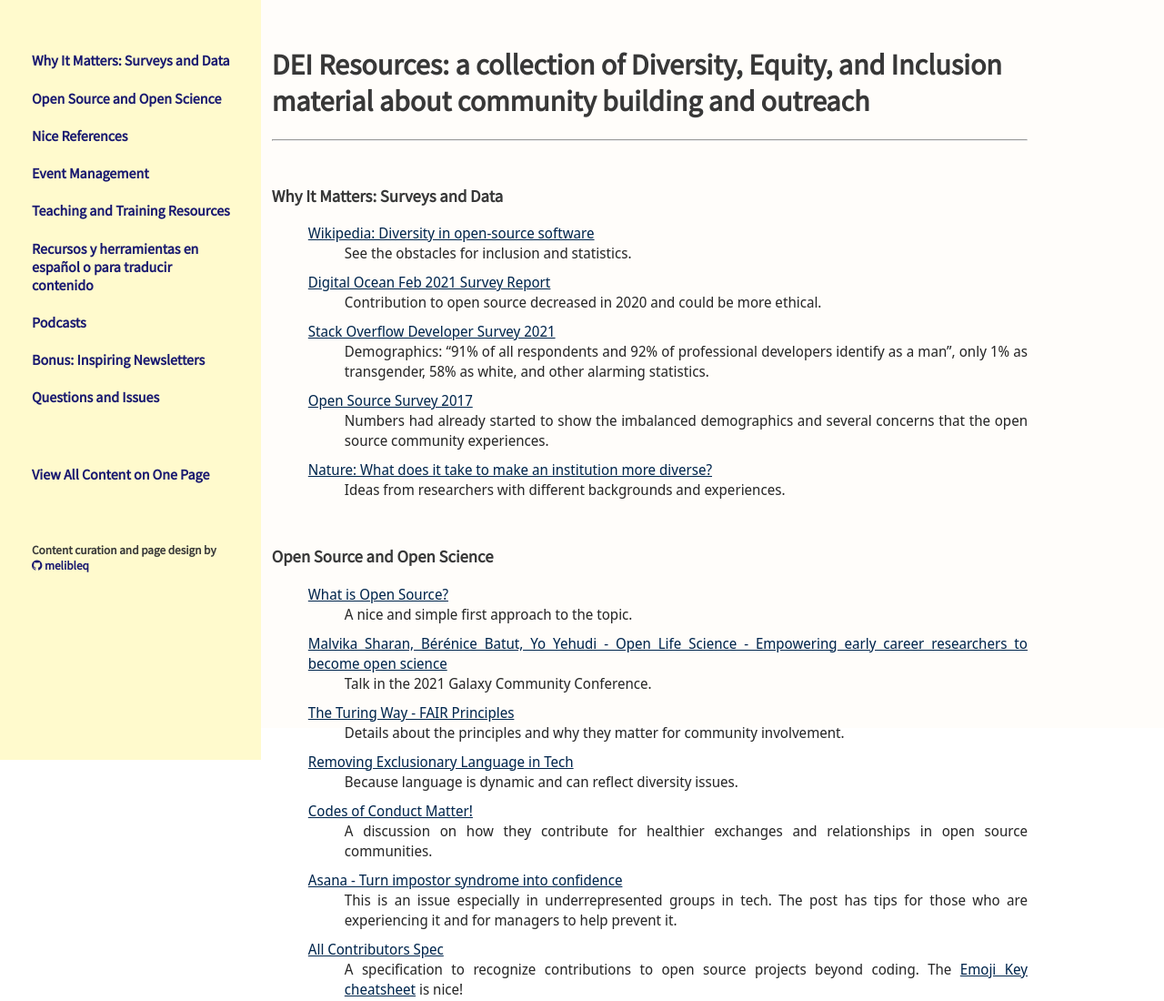
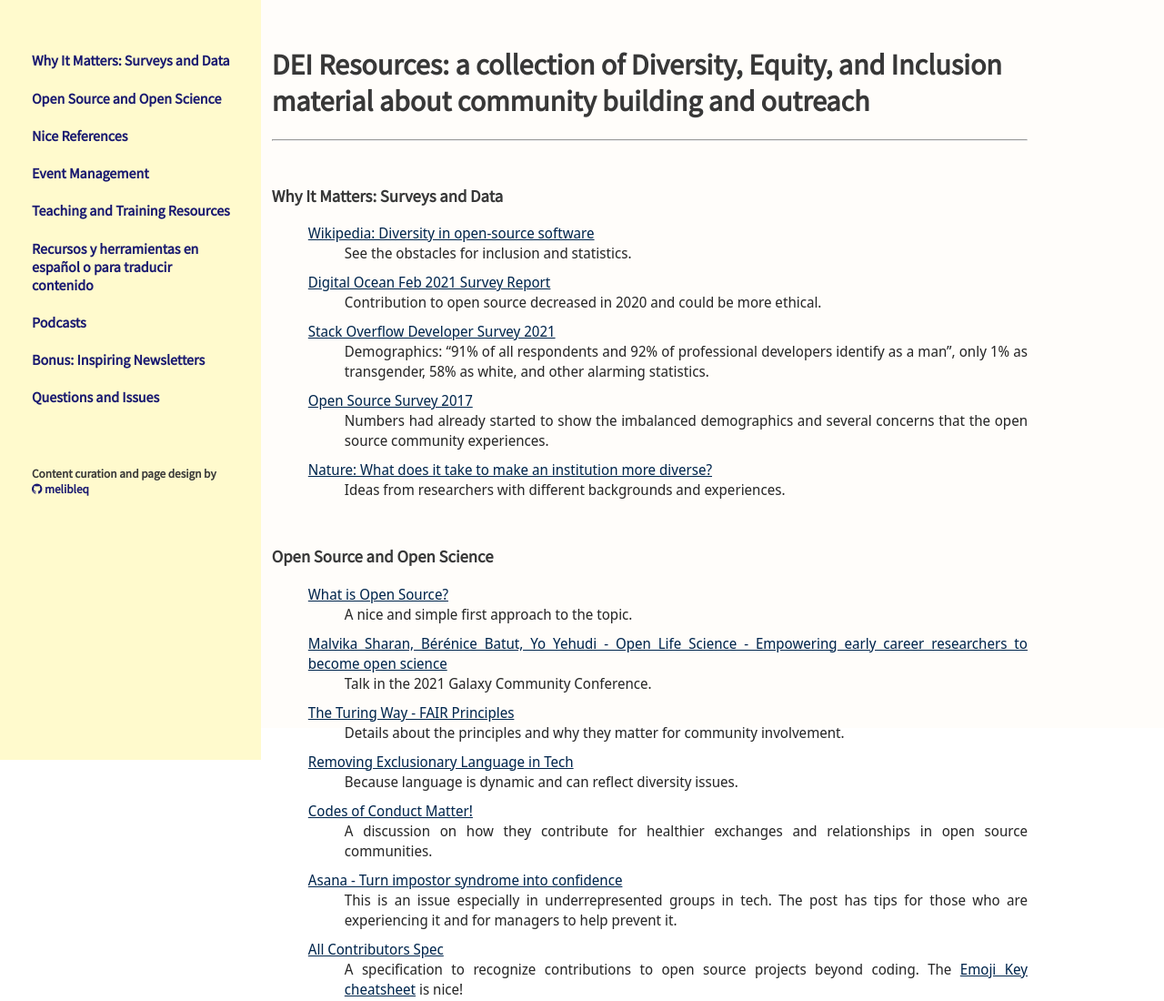
Before and after one commit to melibleq/dei-resources, a plain HTML site: page index.html in a window 1280 px wide. Shown: the top 1100 px of the page at 91% size. Drawn offline with Linux system fonts and the light colour scheme.

Commit message:
Remove unnecessary link

```diff
--- a/index.html
+++ b/index.html
@@ -30,10 +30,6 @@
                 <h4><a href="podcasts.html">Podcasts</a></h4>
                 <h4><a href="newsletters.html">Bonus: Inspiring Newsletters</a></h4>
                 <h4><a href="questions.html">Questions and Issues</a></h4>
-
-                <br>
-
-                <h4><a href="index.html">View All Content on One Page</a></h4>
 
                 <br>
 
```
